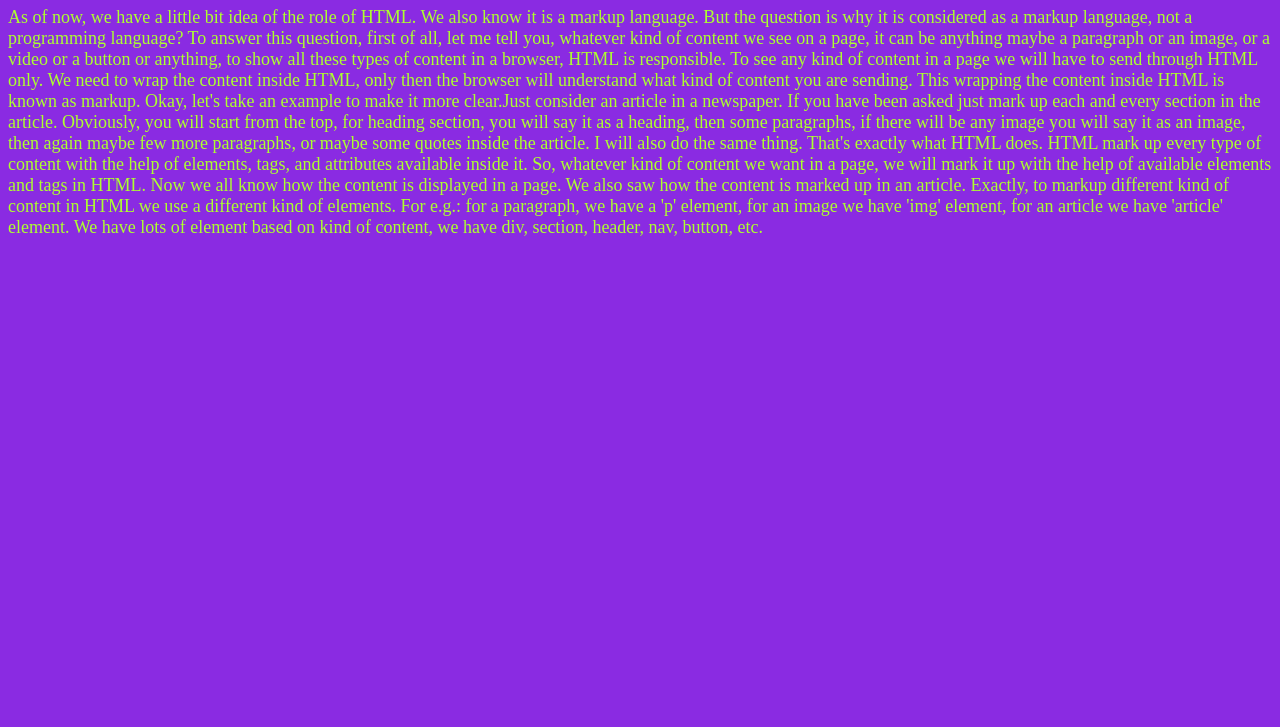
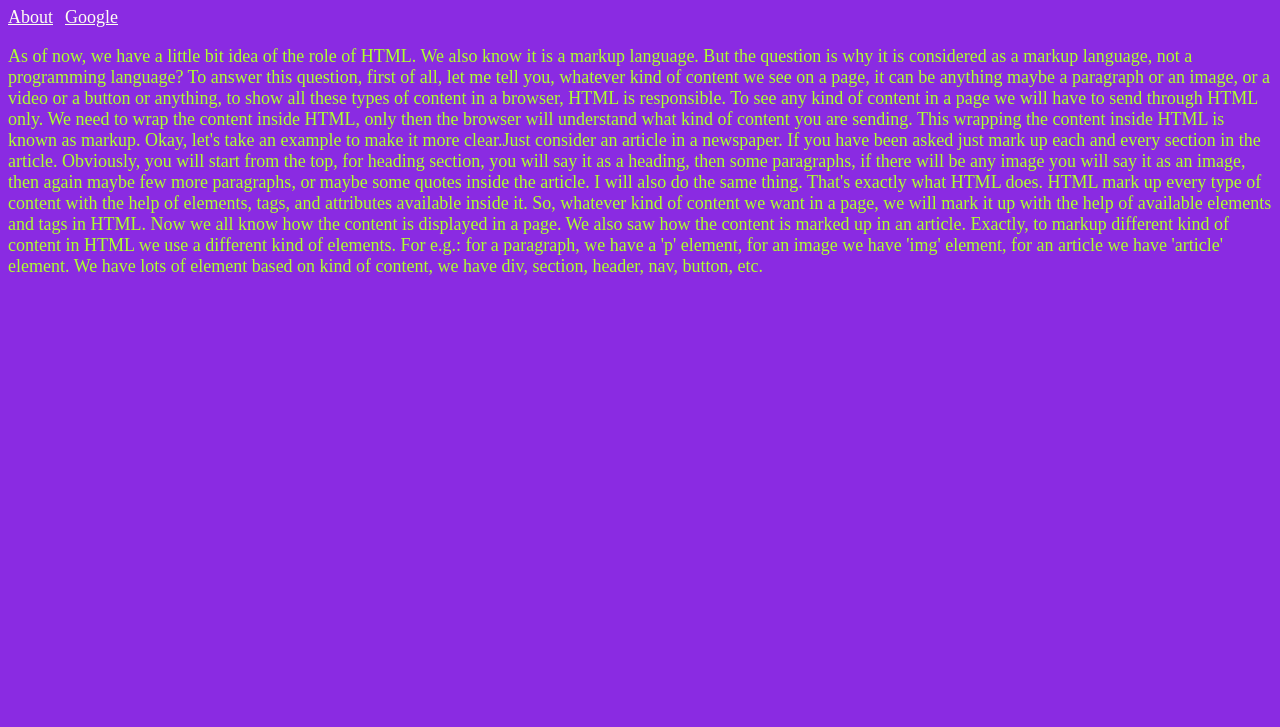
Before and after one commit to RASTUS-SHANE/webdev, a plain HTML site: page index.html in a window 1280 px wide. Shown: the part 73-800 px from the top of the page. Drawn offline with Linux system fonts and the light colour scheme.

Commit message:
stylee commit

```diff
--- a/index.html
+++ b/index.html
@@ -7,6 +7,8 @@
      </head>
      <body>
          <h1 class="style"> Hello World </h1>
+         <a href="about.html">About</a> &nbsp;
+         <a href="https://www.google.co.in/" target="_blank">Google</a>
          <p id="font">As of now, we have a little bit idea of the role of HTML. We also know it is a markup language. But the question is why it is considered as a markup language, not a programming language? To answer this question, first of all, let me tell you, whatever kind of content we see on a page, it can be anything maybe a paragraph or an image, or a video or a button or anything, to show all these types of content in a browser, HTML is responsible. To see any kind of content in a page we will have to send through HTML only. We need to wrap the content inside HTML, only then the browser will understand what kind of content you are sending. This wrapping the content inside HTML is known as markup. Okay, let's take an example to make it more clear.Just consider an article in a newspaper. If you have been asked just mark up each and every section in the article. Obviously, you will start from the top, for heading section, you will say it as a heading, then some paragraphs, if there will be any image you will say it as an image, then again maybe few more paragraphs, or maybe some quotes inside the article. I will also do the same thing. That's exactly what HTML does. HTML mark up every type of content with the help of elements, tags, and attributes available inside it. So, whatever kind of content we want in a page, we will mark it up with the help of available elements and tags in HTML.
             Now we all know how the content is displayed in a page. We also saw how the content is marked up in an article. Exactly, to markup different kind of content in HTML we use a different kind of elements. For e.g.: for a paragraph, we have a 'p' element, for an image we have 'img' element, for an article we have 'article' element. We have lots of element based on kind of content, we have div, section, header, nav, button, etc.
         </p>
--- a/stylee.css
+++ b/stylee.css
@@ -13,3 +13,9 @@ body
     color:greenyellow;
     font-size: large;
 }
+a{
+    color: ivory;
+    font-size: large;
+    text-align: left;
+
+}
```
Also changed, not shown: about.html (added, +1 -0 lines).
